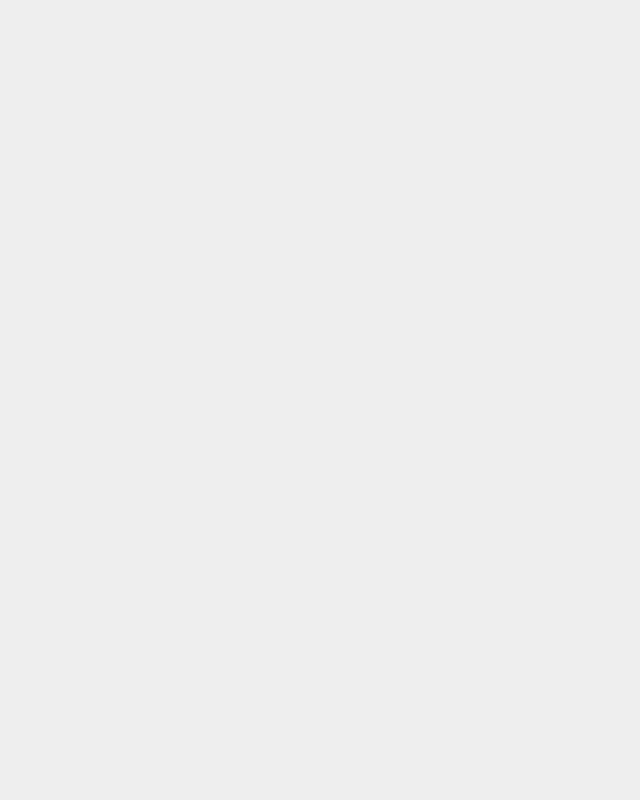
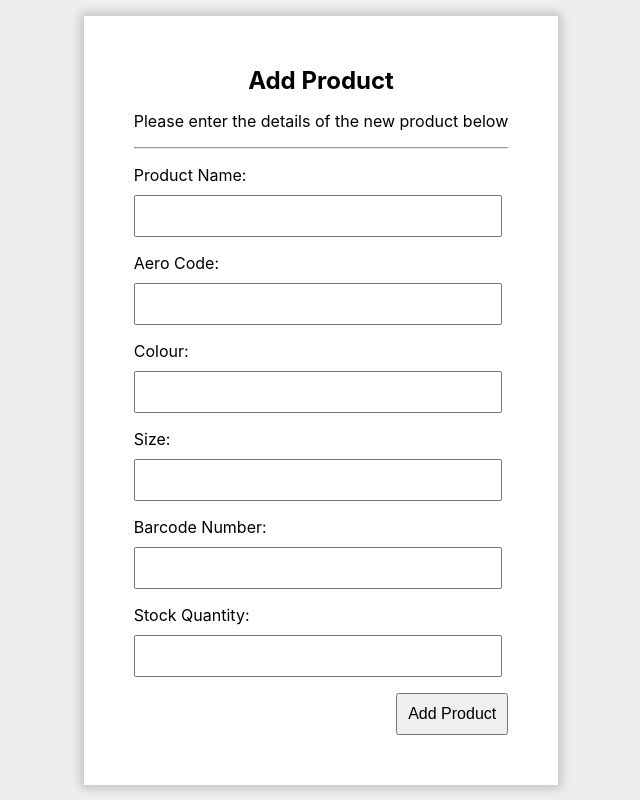
Before and after one commit to Ross-Savill/185client, a React (Create React App) app in the folder client/: page /newproduct in a window 1280 px wide. Shown: the whole page, without its empty margins (319-959 px from the left). Built offline with nearby package versions, Linux system fonts and the light colour scheme.

Commit message:
added the Add Product page

```diff
--- a/client/src/App.js
+++ b/client/src/App.js
@@ -3,6 +3,7 @@ import './Styles/App.css';
 import { BrowserRouter as Router, Route, Link } from "react-router-dom";
 import LoginForm from './Components/LoginForm';
 import RegisterForm from './Components/RegisterForm';
+import NewProduct from './Components/NewProduct';
 import NavbarTop from './Components/NavbarTop';
 
 class App extends Component {
@@ -12,6 +13,7 @@ class App extends Component {
         <>
           <Route path="/login" component={LoginForm} />
           <Route path="/register" component={RegisterForm} />
+          <Route path="/newproduct" component={NewProduct} />
         </>
       </Router>
 
--- /dev/null
+++ b/client/src/Components/NewProduct.js
@@ -0,0 +1,62 @@
+import React, { Component } from 'react';
+import '../Styles/Login.css';
+import axios from 'axios';
+
+class NewProduct extends Component {
+  constructor(props) {
+    super(props);
+    this.state = {
+      productName: "",
+      aeroCode: "",
+      colour: "",
+      size: "",
+      barcode:"",
+      stockQuantity: ""
+    }
+  }
+
+  addProduct = (e) => {
+    e.preventDefault()
+    console.log("Add Product Button Pressed")
+  }
+
+    render() {
+      return (
+        <div id="form-container">
+            <div id="login-form">
+            <h2>Add Product</h2>
+            <p>Please enter the details of the new product below</p>
+            <hr />
+                <form>
+                    <p>
+                        <label htmlFor="productName">Product Name: </label>
+                        <input type="text" id="productName" onChange={this.inputChange}></input><br />
+                    </p>
+                    <p>
+                        <label htmlFor="aeroCode">Aero Code: </label>
+                        <input type="text" id="password" onChange={this.inputChange}></input><br />
+                    </p>
+                    <p>
+                        <label htmlFor="colour">Colour: </label>
+                        <input type="text" id="colour" onChange={this.inputChange}></input><br />
+                    </p>
+                    <p>
+                        <label htmlFor="size">Size: </label>
+                        <input type="text" id="size" onChange={this.inputChange}></input><br />
+                    </p>
+                    <p>
+                        <label htmlFor="barcode">Barcode Number: </label>
+                        <input type="text" id="barcode" onChange={this.inputChange}></input><br />
+                    </p>
+                    <p>
+                        <label htmlFor="stockQuantity">Stock Quantity: </label>
+                        <input type="number" id="stockQuantity" onChange={this.inputChange}></input><br />
+                    </p>
+                    <button id="addProduct" onClick={this.addProduct}>Add Product</button>
+                    </form>
+                </div>
+                </div>
+            )
+    }
+}
+export default NewProduct;
```
Also changed, not shown: client/src/Components/LoginForm.js (line endings or trailing spaces).
